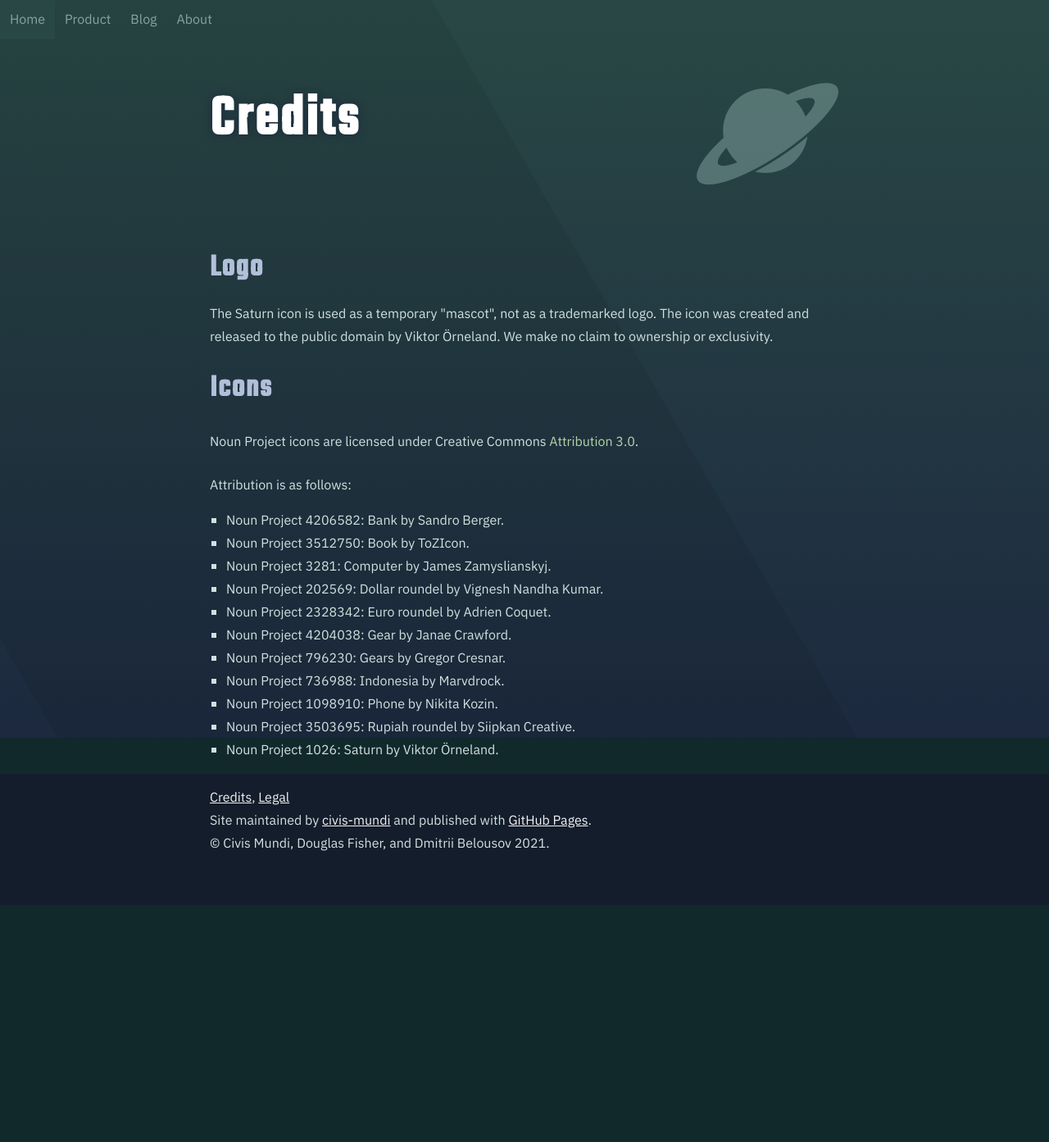
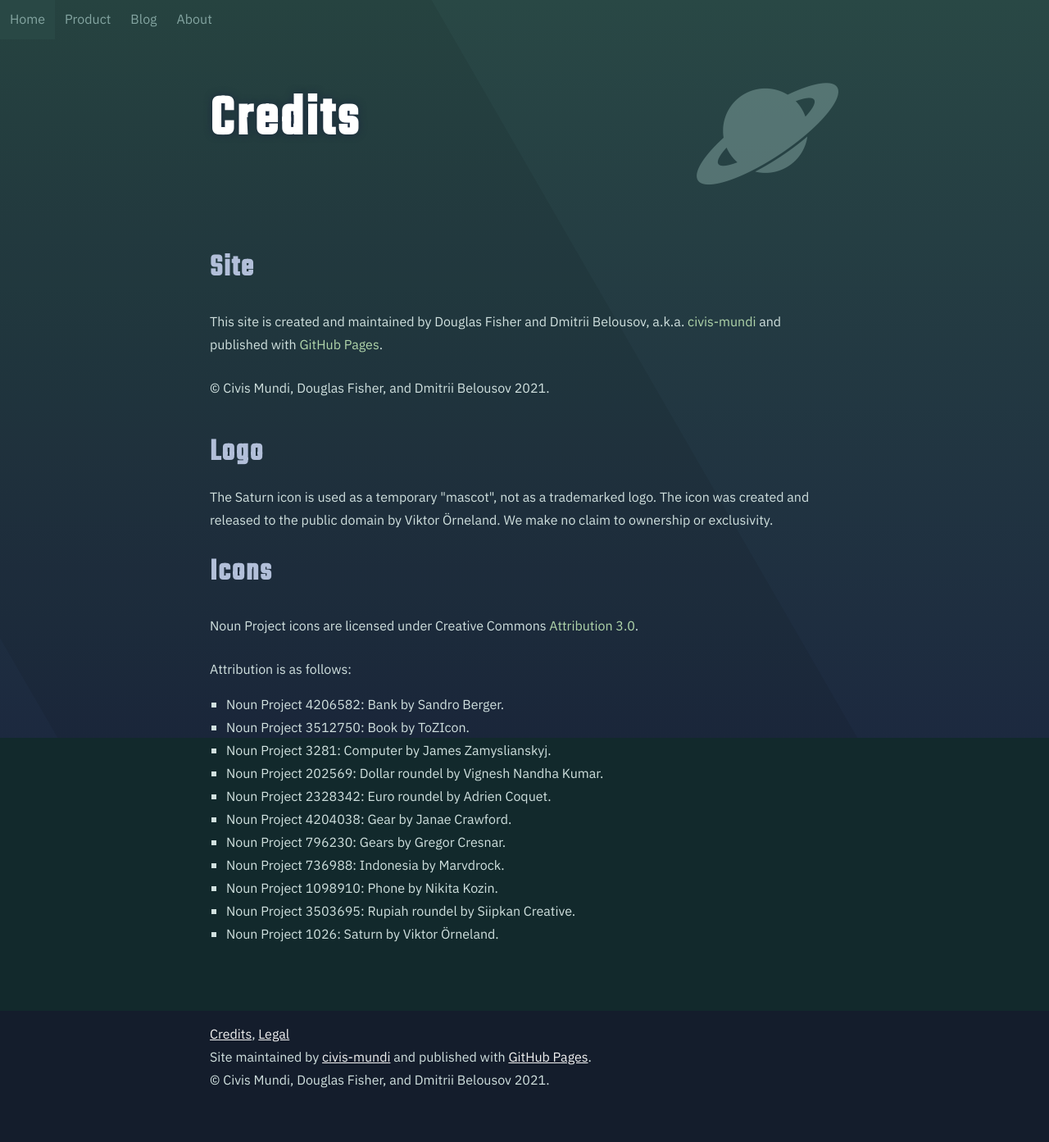
Before and after one commit to civis-mundi/civis-mundi.github.io, a Jekyll site: the page built from pages/credit.html, in a window 1280 px wide. Shown: the whole page at 82% size. Built offline with Jekyll 4.4.1, drawn with Linux system fonts in a browser that asks for light colours; before the commit the page ends 1104 px from its top, so only the background shows below that.

Commit message:
#2 Credits.

```diff
--- a/pages/credit.html
+++ b/pages/credit.html
@@ -10,6 +10,17 @@ title: Credits
     </header>
     <img class="logo" src="../assets/images/noun-project/Noun_project_1026_flipped_bluegreen-02s.png">
 </div>
+
+<h1>Site</h1>
+
+<p>
+    This site is created and maintained by Douglas Fisher and Dmitrii Belousov, a.k.a.
+    <a href="{{ site.github.owner_url }}">{{ site.github.owner_name }}</a> and
+    published with <a href="https://pages.github.com">GitHub Pages</a>.
+</p>
+<p>
+    © Civis Mundi, Douglas Fisher, and Dmitrii Belousov 2021.
+</p>
 
 <h1>Logo</h1>
 
@@ -39,3 +50,4 @@ We make no claim to ownership or exclusivity.
     <li>Noun Project 3503695: Rupiah roundel by Siipkan Creative.</li>
     <li>Noun Project 1026: Saturn by Viktor Örneland.</li>
 </ul>
+<div class="empty-space"/>
```
